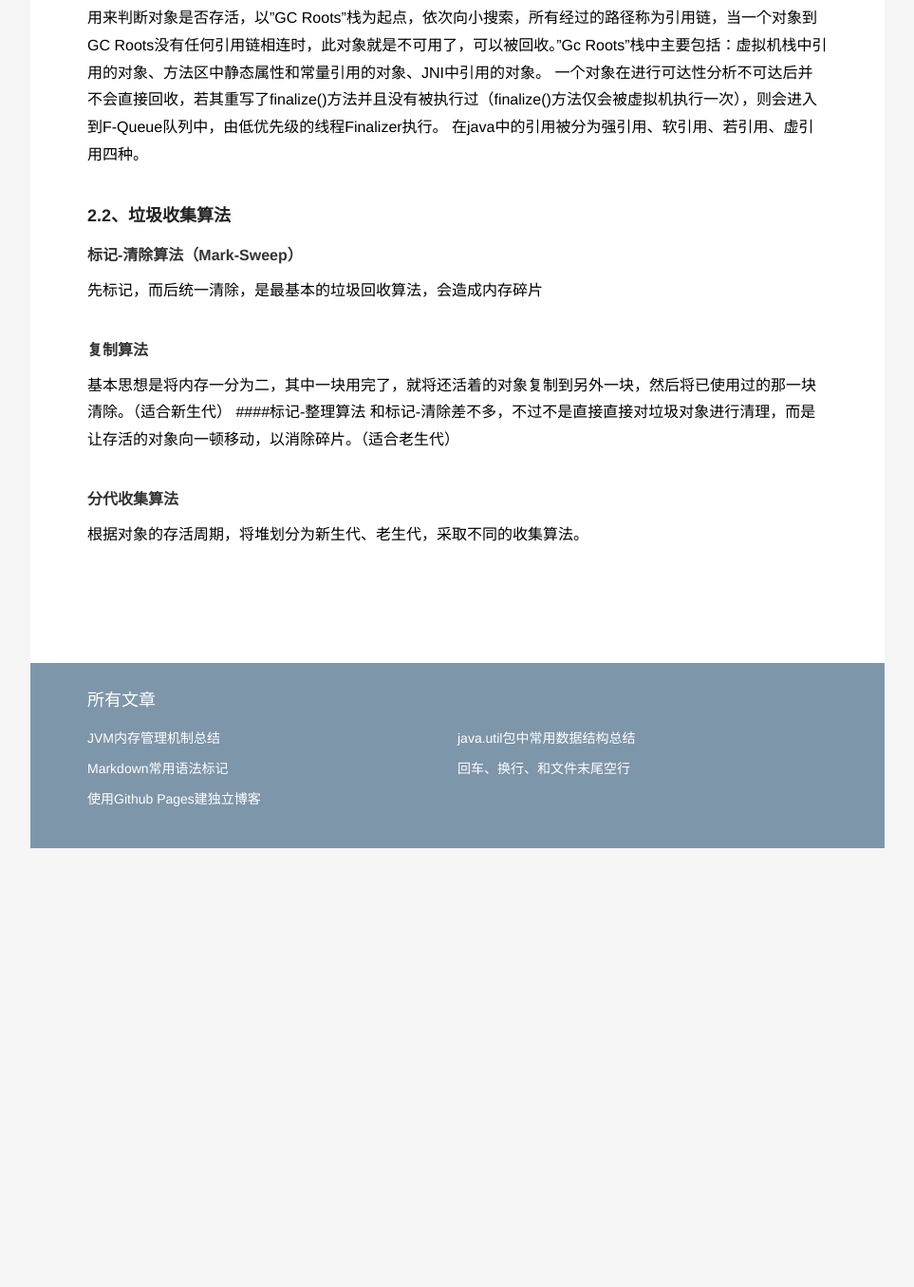
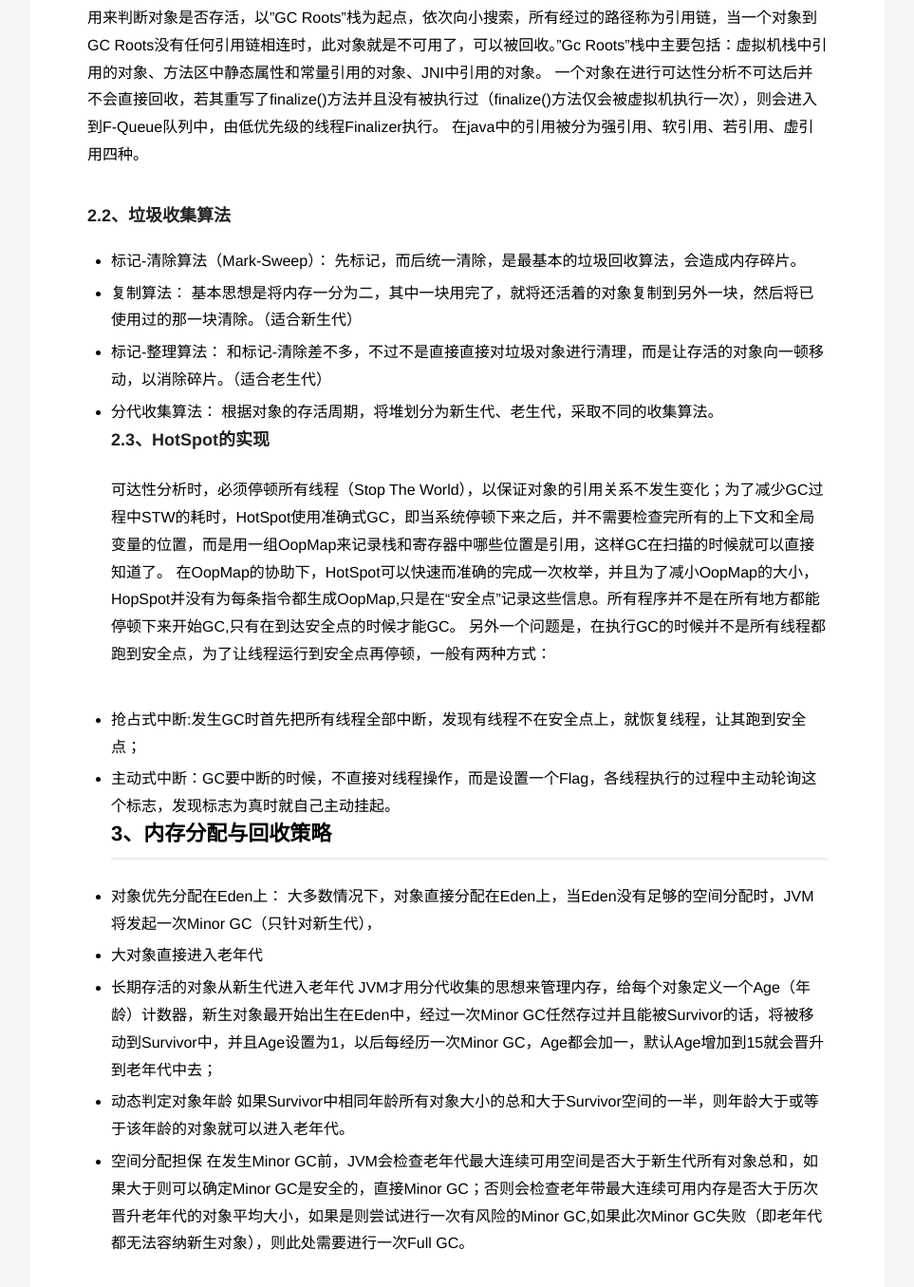
Before and after one commit to wangkun11/wangkun11.github.io, a Jekyll site: the page built from _posts/2017-03-16-JVM内存管理机制总结.md, in a window 1280 px wide and 1400 px high, scrolled down 1788 px. Shown: the top 1355 px of the window at 95% size, without its empty margins (158-1121 px from the left). Built offline with Jekyll 4.4.1, drawn with Linux system fonts in a browser that asks for light colours; before the commit the page ends 2681 px from its top, so only the background shows below that.

Commit message:
增加文章内容

```diff
--- a/_posts/2017-03-16-JVM内存管理机制总结.md
+++ b/_posts/2017-03-16-JVM内存管理机制总结.md
@@ -24,11 +24,27 @@ JVM中的内存区域主要分为程序计数器、栈（虚拟机栈和本地
 一个对象在进行可达性分析不可达后并不会直接回收，若其重写了finalize()方法并且没有被执行过（finalize()方法仅会被虚拟机执行一次），则会进入到F-Queue队列中，由低优先级的线程Finalizer执行。
 在java中的引用被分为强引用、软引用、若引用、虚引用四种。
 ### 2.2、垃圾收集算法
-#### 标记-清除算法（Mark-Sweep）
-先标记，而后统一清除，是最基本的垃圾回收算法，会造成内存碎片
-#### 复制算法
+* 标记-清除算法（Mark-Sweep）：
+先标记，而后统一清除，是最基本的垃圾回收算法，会造成内存碎片。
+* 复制算法：
 基本思想是将内存一分为二，其中一块用完了，就将还活着的对象复制到另外一块，然后将已使用过的那一块清除。（适合新生代）
-####标记-整理算法
+* 标记-整理算法：
 和标记-清除差不多，不过不是直接直接对垃圾对象进行清理，而是让存活的对象向一顿移动，以消除碎片。（适合老生代）
-#### 分代收集算法
+* 分代收集算法：
 根据对象的存活周期，将堆划分为新生代、老生代，采取不同的收集算法。
+### 2.3、HotSpot的实现
+可达性分析时，必须停顿所有线程（Stop The World），以保证对象的引用关系不发生变化；为了减少GC过程中STW的耗时，HotSpot使用准确式GC，即当系统停顿下来之后，并不需要检查完所有的上下文和全局变量的位置，而是用一组OopMap来记录栈和寄存器中哪些位置是引用，这样GC在扫描的时候就可以直接知道了。
+在OopMap的协助下，HotSpot可以快速而准确的完成一次枚举，并且为了减小OopMap的大小，HopSpot并没有为每条指令都生成OopMap,只是在“安全点”记录这些信息。所有程序并不是在所有地方都能停顿下来开始GC,只有在到达安全点的时候才能GC。
+另外一个问题是，在执行GC的时候并不是所有线程都跑到安全点，为了让线程运行到安全点再停顿，一般有两种方式：
+* 抢占式中断:发生GC时首先把所有线程全部中断，发现有线程不在安全点上，就恢复线程，让其跑到安全点；
+* 主动式中断：GC要中断的时候，不直接对线程操作，而是设置一个Flag，各线程执行的过程中主动轮询这个标志，发现标志为真时就自己主动挂起。
+## 3、内存分配与回收策略
+* 对象优先分配在Eden上：
+ 大多数情况下，对象直接分配在Eden上，当Eden没有足够的空间分配时，JVM将发起一次Minor GC（只针对新生代），
+* 大对象直接进入老年代
+* 长期存活的对象从新生代进入老年代
+ JVM才用分代收集的思想来管理内存，给每个对象定义一个Age（年龄）计数器，新生对象最开始出生在Eden中，经过一次Minor GC任然存过并且能被Survivor的话，将被移动到Survivor中，并且Age设置为1，以后每经历一次Minor GC，Age都会加一，默认Age增加到15就会晋升到老年代中去；
+* 动态判定对象年龄
+ 如果Survivor中相同年龄所有对象大小的总和大于Survivor空间的一半，则年龄大于或等于该年龄的对象就可以进入老年代。
+* 空间分配担保
+ 在发生Minor GC前，JVM会检查老年代最大连续可用空间是否大于新生代所有对象总和，如果大于则可以确定Minor GC是安全的，直接Minor GC；否则会检查老年带最大连续可用内存是否大于历次晋升老年代的对象平均大小，如果是则尝试进行一次有风险的Minor GC,如果此次Minor GC失败（即老年代都无法容纳新生对象），则此处需要进行一次Full GC。
```
Also changed, not shown: _posts/2016-05-18-carriage-return-line-feed-new-line-end-file.md (deleted, +0 -102 lines).
